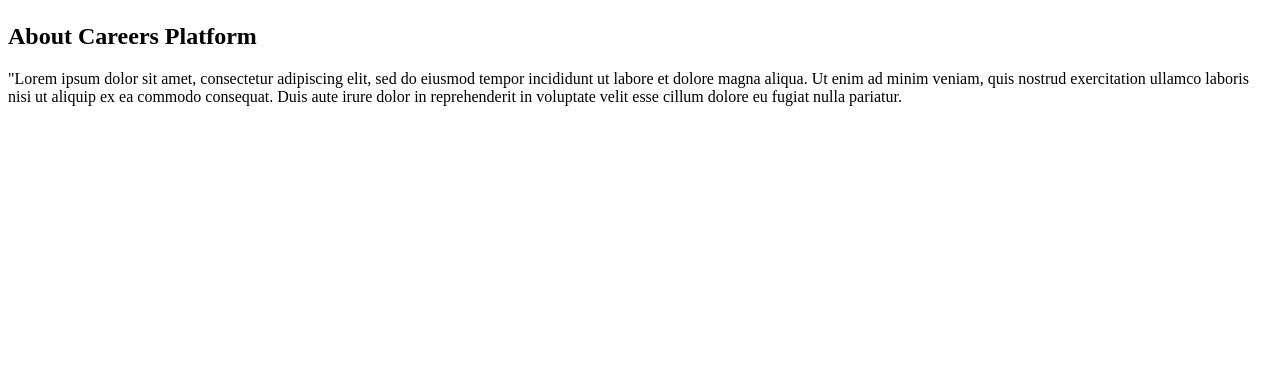
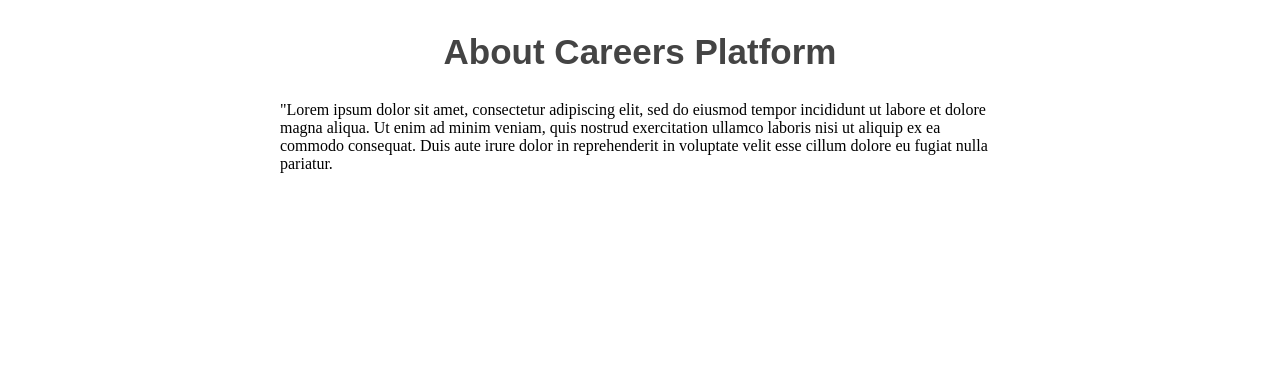
Before and after one commit to BrianNW/career-center-replit, a Flask app: page / in a window 1280 px wide. Shown: the part 433-800 px from the top of the page. Run offline with Flask 2, Linux system fonts and the light colour scheme.

Commit message:
Updated html and styling

```diff
--- a/templates/home.html
+++ b/templates/home.html
@@ -4,6 +4,10 @@
 
   <head> <title>Careers Platform</title>
    <style>
+     html, body {
+       padding:0;
+       margin:0;
+     }
     h1{
       font-size: 45px;
       font-family: sans-serif;
@@ -11,8 +15,20 @@
       color: grey;
       text-align: center;
     }
+     h2{
+      font-size: 35px;
+      font-family: sans-serif;
+      font-weight: 800;
+      color: #444444;
+      text-align: center;
+    }
      #home-banner {
        width:100%;
+       object-fit:cover;
+     }
+     #container {
+       max-width: 720px;
+       margin:0 auto;
      }
 
    </style>
@@ -20,11 +36,12 @@
   </head>
 
   <body>
-    <h1>Careers Platform</h1>
-    <img id="home-banner" src="https://images.unsplash.com/photo-1677075610184-57d21d023e5b?ixlib=rb-4.0.3&ixid=MnwxMjA3fDB8MHxwaG90by1wYWdlfHx8fGVufDB8fHx8&auto=format&fit=crop&w=1742&q=80" alt="" height="320">
-    <h2>About Careers Platform</h2>
-    <p>"Lorem ipsum dolor sit amet, consectetur adipiscing elit, sed do eiusmod tempor incididunt ut labore et dolore magna aliqua. Ut enim ad minim veniam, quis nostrud exercitation ullamco laboris nisi ut aliquip ex ea commodo consequat. Duis aute irure dolor in reprehenderit in voluptate velit esse cillum dolore eu fugiat nulla pariatur.</p>
-
+  <div id="container">
+      <h1>Careers Platform</h1>
+      <img id="home-banner" src="https://images.unsplash.com/photo-1677075610184-57d21d023e5b?ixlib=rb-4.0.3&ixid=MnwxMjA3fDB8MHxwaG90by1wYWdlfHx8fGVufDB8fHx8&auto=format&fit=crop&w=1742&q=80" alt="" height="320">
+      <h2>About Careers Platform</h2>
+      <p>"Lorem ipsum dolor sit amet, consectetur adipiscing elit, sed do eiusmod tempor incididunt ut labore et dolore magna aliqua. Ut enim ad minim veniam, quis nostrud exercitation ullamco laboris nisi ut aliquip ex ea commodo consequat. Duis aute irure dolor in reprehenderit in voluptate velit esse cillum dolore eu fugiat nulla pariatur.</p>
+</div>
 
 
   </body>
```
